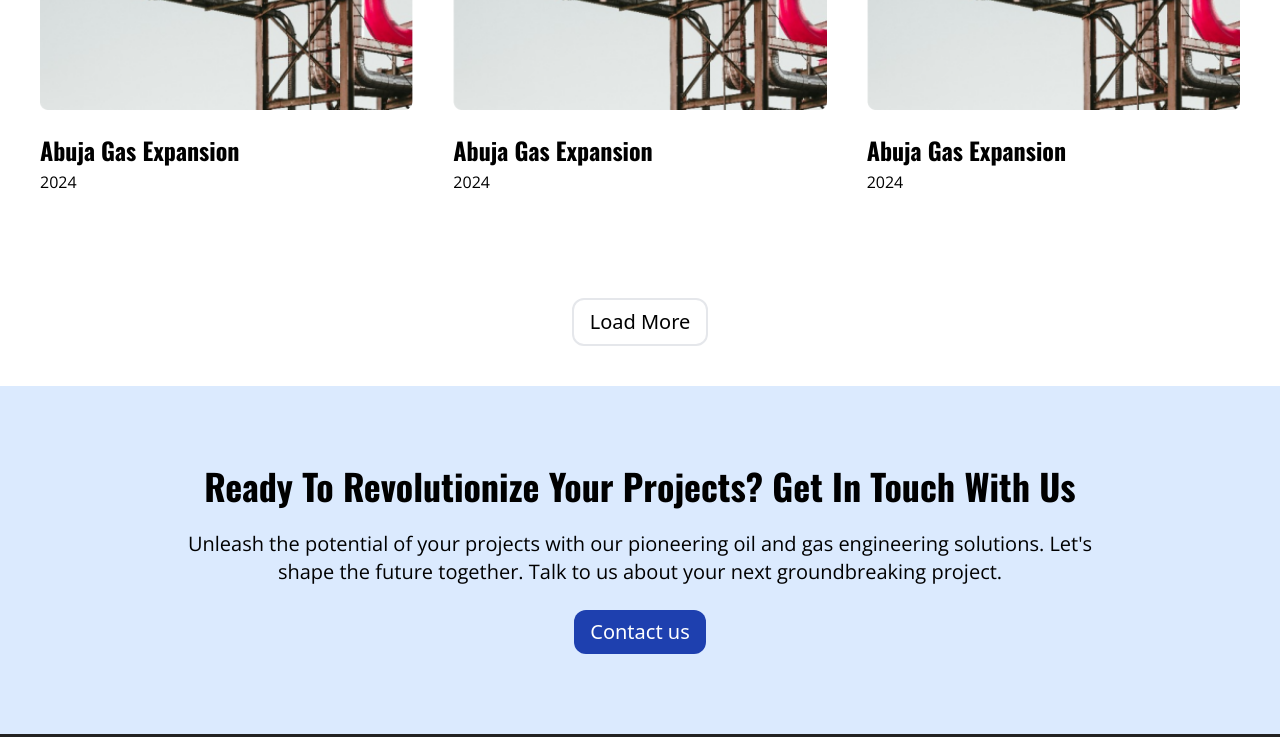
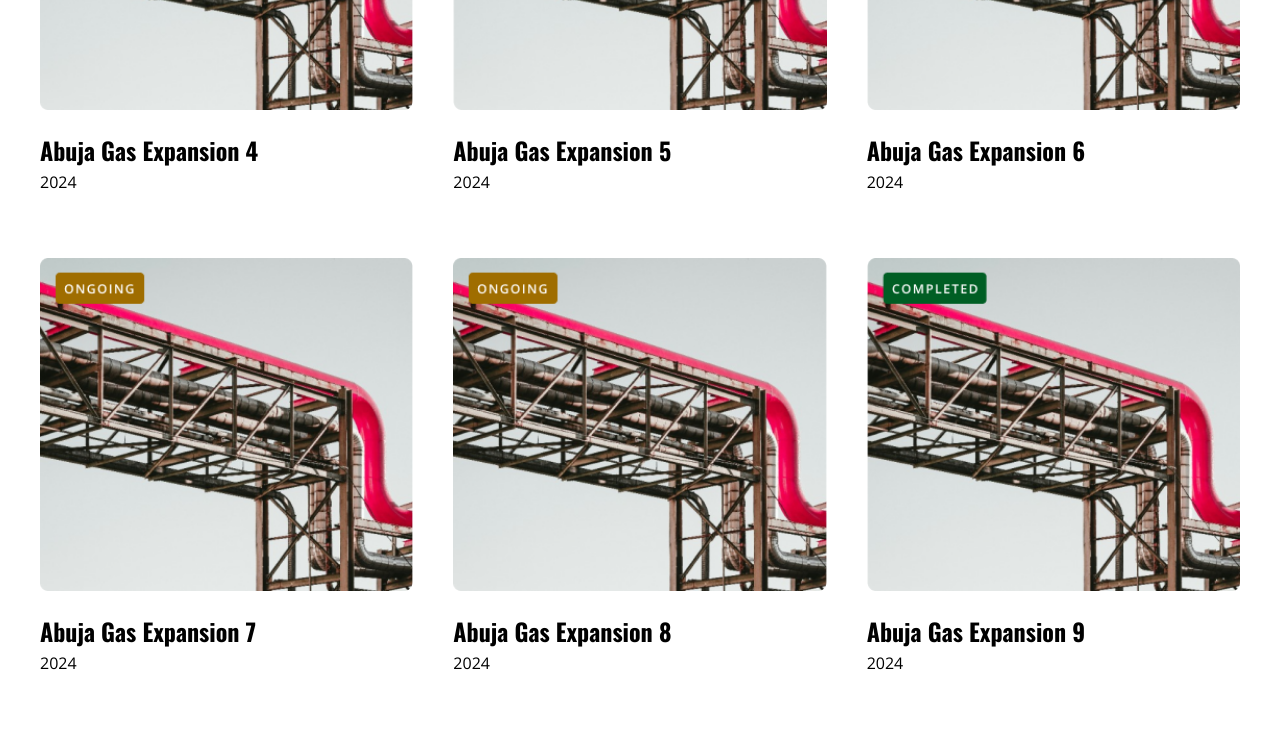
Before and after one commit to paddinghq/gasfleet-website-new, a Nuxt app: page /projects in a window 1280 px wide. Shown: the part 1400-2137 px from the top of the page. Built offline with nearby package versions, Linux system fonts and the light colour scheme.

Commit message:
fix: dynamic page

```diff
--- a/components/All.vue
+++ b/components/All.vue
@@ -1,67 +1,29 @@
+<script setup>
+import { projects } from "../store/projects";
+</script>
+
 <template>
-    <div class="grid grid-cols-3 gap-10 p-10 ">
-      <div
-        v-for="(item, index) in mappedArray"
-        :key="index"
-        class="cursor-pointer"
-      >
-        <NuxtImg :src="item.NuxtImg" :alt="item.alt" class="w-full" />
-        <div class="my-6">
-          <h2 class="text-2xl font-bold">{{ item.name }}</h2>
-          <p class="mt-1">{{ item.year }}</p>
-        </div>
+  <div>
+    <div class="grid grid-cols-3 gap-10 p-10">
+      <div v-for="(project, id) in projects" :key="id" class="cursor-pointer">
+        <NuxtLink :to="`/projects/${project.id}`">
+          <NuxtImg :src="project.NuxtImg" :alt="project.alt" class="w-full" />
+          <div class="my-6">
+            <h2 class="text-2xl font-bold">
+              {{ project.name }} <span>{{ project.id }}</span>
+            </h2>
+            <p class="mt-1">{{ project.year }}</p>
+          </div>
+        </NuxtLink>
       </div>
     </div>
-  </template>
 
-  <script setup>
-  import { ref, computed } from "vue";
-
-  const myArray = ref([
-    {
-      NuxtImg: "/image/project-2.png",
-      name: "Abuja Gas Expansion",
-      year: "2024",
-      alt: "project",
-    },
-    {
-      NuxtImg: "/image/project-1.png",
-      name: "Abuja Gas Expansion",
-      year: "2024",
-      alt: "project",
-    },
-    {
-      NuxtImg: "/image/project-1.png",
-      name: "Abuja Gas Expansion",
-      year: "2024",
-      alt: "project",
-    },
-    {
-      NuxtImg: "/image/project-1.png",
-      name: "Abuja Gas Expansion",
-      year: "2024",
-      alt: "project",
-    },
-    {
-      NuxtImg: "/image/project-2.png",
-      name: "Abuja Gas Expansion",
-      year: "2024",
-      alt: "project",
-    },
-    {
-      NuxtImg: "/image/project-2.png",
-      name: "Abuja Gas Expansion",
-      year: "2024",
-      alt: "project",
-    },
-
-  ]);
-
-  const mappedArray = computed(() => {
-    return myArray.value.map((item) => {
-      return { ...item, name: item.name };
-    });
-  });
-  </script>
-
-  <style scoped></style>
+    <div class="flex justify-center my-10">
+      <button
+        class="py-2 px-4 text-black border-2 text-xl rounded-xl hover:bg-blue-300 transition-all cursor-pointer"
+      >
+        Load More
+      </button>
+    </div>
+  </div>
+</template>
--- a/components/Completed.vue
+++ b/components/Completed.vue
@@ -1,67 +1,19 @@
+<script setup>
+import { projects } from "../store/projects";
+</script>
+
 <template>
-    <div class="grid grid-cols-3 gap-10 p-10 ">
-      <div
-        v-for="(item, index) in mappedArray"
-        :key="index"
-        class="cursor-pointer"
-      >
-        <NuxtImg :src="item.NuxtImg" :alt="item.alt" class="w-full" />
+  <div class="grid grid-cols-3 gap-10 p-10">
+    <div v-for="(project, id) in projects" :key="id" class="cursor-pointer"  :class="project.status === 'COMPLETED' ? 'block' : 'hidden'">
+      <NuxtLink :to="`/projects/${project.id}`">
+        <NuxtImg :src="project.NuxtImg" :alt="project.alt" class="w-full" />
         <div class="my-6">
-          <h2 class="text-2xl font-bold">{{ item.name }}</h2>
-          <p class="mt-1">{{ item.year }}</p>
+          <h2 class="text-2xl font-bold">
+            {{ project.name }} <span>{{ project.id }}</span>
+          </h2>
+          <p class="mt-1">{{ project.year }}</p>
         </div>
-      </div>
+      </NuxtLink>
     </div>
-  </template>
-
-  <script setup>
-  import { ref, computed } from "vue";
-
-  const myArray = ref([
-    {
-      NuxtImg: "/image/project-2.png",
-      name: "Abuja Gas Expansion",
-      year: "2024",
-      alt: "project",
-    },
-    {
-      NuxtImg: "/image/project-2.png",
-      name: "Abuja Gas Expansion",
-      year: "2024",
-      alt: "project",
-    },
-    {
-      NuxtImg: "/image/project-2.png",
-      name: "Abuja Gas Expansion",
-      year: "2024",
-      alt: "project",
-    },
-    {
-      NuxtImg: "/image/project-2.png",
-      name: "Abuja Gas Expansion",
-      year: "2024",
-      alt: "project",
-    },
-    {
-      NuxtImg: "/image/project-2.png",
-      name: "Abuja Gas Expansion",
-      year: "2024",
-      alt: "project",
-    },
-    {
-      NuxtImg: "/image/project-2.png",
-      name: "Abuja Gas Expansion",
-      year: "2024",
-      alt: "project",
-    },
-
-  ]);
-
-  const mappedArray = computed(() => {
-    return myArray.value.map((item) => {
-      return { ...item, name: item.name };
-    });
-  });
-  </script>
-
-  <style scoped></style>
+  </div>
+</template>
--- a/components/Ongoing.vue
+++ b/components/Ongoing.vue
@@ -1,67 +1,19 @@
+<script setup>
+import { projects } from "../store/projects";
+</script>
+
 <template>
-    <div class="grid grid-cols-3 gap-10 p-10 ">
-      <div
-        v-for="(item, index) in mappedArray"
-        :key="index"
-        class="cursor-pointer"
-      >
-        <NuxtImg :src="item.NuxtImg" :alt="item.alt" class="w-full" />
+  <div class="grid grid-cols-3 gap-10 p-10">
+    <div v-for="(project, id) in projects" :key="id" class="cursor-pointer" :class="project.status === 'COMPLETED' ? 'hidden' : 'block'">
+      <NuxtLink :to="`/projects/${project.id}`">
+        <NuxtImg :src="project.NuxtImg" :alt="project.alt" class="w-full" />
         <div class="my-6">
-          <h2 class="text-2xl font-bold">{{ item.name }}</h2>
-          <p class="mt-1">{{ item.year }}</p>
+          <h2 class="text-2xl font-bold">
+            {{ project.name }} <span>{{ project.id }}</span>
+          </h2>
+          <p class="mt-1">{{ project.year }}</p>
         </div>
-      </div>
+      </NuxtLink>
     </div>
-  </template>
-
-  <script setup>
-  import { ref, computed } from "vue";
-
-  const myArray = ref([
-    {
-      NuxtImg: "/image/project-1.png",
-      name: "Abuja Gas Expansion",
-      year: "2024",
-      alt: "project",
-    },
-    {
-      NuxtImg: "/image/project-1.png",
-      name: "Abuja Gas Expansion",
-      year: "2024",
-      alt: "project",
-    },
-    {
-      NuxtImg: "/image/project-1.png",
-      name: "Abuja Gas Expansion",
-      year: "2024",
-      alt: "project",
-    },
-    {
-      NuxtImg: "/image/project-1.png",
-      name: "Abuja Gas Expansion",
-      year: "2024",
-      alt: "project",
-    },
-    {
-      NuxtImg: "/image/project-1.png",
-      name: "Abuja Gas Expansion",
-      year: "2024",
-      alt: "project",
-    },
-    {
-      NuxtImg: "/image/project-1.png",
-      name: "Abuja Gas Expansion",
-      year: "2024",
-      alt: "project",
-    },
-
-  ]);
-
-  const mappedArray = computed(() => {
-    return myArray.value.map((item) => {
-      return { ...item, name: item.name };
-    });
-  });
-  </script>
-
-  <style scoped></style>
+  </div>
+</template>
--- a/nuxt.config.ts
+++ b/nuxt.config.ts
@@ -7,6 +7,7 @@ export default defineNuxtConfig({
   app: {
     pageTransition: { name: 'page', mode: 'out-in' }
   },
+
   // image: {
   //   quality: 100,
   // }
--- a/pages/projects/singleProject.vue
+++ b/pages/projects/[id].vue
@@ -1,3 +1,14 @@
+<script setup>
+import { projects } from "@/store/projects"
+import { ref, computed } from 'vue';
+import { useRouter } from 'vue-router';
+
+const router = useRouter();
+const projectId = ref(router.currentRoute.value.params.id);
+
+const project = computed(() => projects.find(project => project.id === parseInt(projectId.value)));
+</script>
+
 <template>
   <div>
     <div class="relative bg-[#f1f1f1]">
@@ -15,7 +26,7 @@
         class="text-white absolute top-[44%] left-[40%] transform -translate-x-1/2 -translate-y-1/2"
       >
         <h1 class="font-bold mt-5 text-5xl">
-          Spurline Gas Pipeline Construction to Apex Industries
+          Spurline Gas Pipeline Construction to Apex Industries <span>{{ project.id }}</span>
         </h1>
         <p class="text-[1.2rem]">
           We are committed to providing our clients with comprehensive and
@@ -63,7 +74,7 @@
         </div>
         <hr class="border-2 my-3 border-[#333333]" />
 
-        <div class="flex flex-row w-full gap-10 mt-10">
+        <div class="flex flex-row w-full gap-10 my-10">
           <div class="w-[70%]">
             <h1
               class="text-[#205FAD] font-oswald text-4xl font-semibold leading-10 tracking-tighter"
@@ -87,7 +98,7 @@
               local companies, led by our company as the main contractor. The
               project was supported by the Nigerian government, the Nigerian
               National Petroleum Corporation (NNPC), and the local communities.
-              <br />
+              <br /> <br>
               The project objectives were to:
             </p>
             <ul class="list-disc ml-10">
@@ -111,9 +122,9 @@
           </div>
           <div class="w-[30%]">
             <NuxtImg
-              class="w-[500px] h-[470px] border-r-[10px] border- border-[#205FAD] border-t-[10px]"
+              class="w-full h-full object-cover"
               alt="single-project-image"
-              src="/single.jpeg"
+              src="/single.png"
             />
           </div>
         </div>
@@ -227,7 +238,7 @@
                 <h4
                   class="font-oswald font-semibold text-white text-3xl leading-8 tracking-wider"
                 >
-                  Abuja Gas Plant Expansion
+                {{ project.name }} {{ project.id }}
                 </h4>
                 <div class="mt-4">
                   <p
@@ -246,7 +257,7 @@
                 <h4
                   class="font-oswald font-semibold text-white text-3xl leading-8 tracking-wider"
                 >
-                  Abuja Gas Plant Expansion
+                  {{ project.name }} {{ project.id }}
                 </h4>
                 <div class="mt-4">
                   <p
@@ -263,13 +274,3 @@
     </div>
   </div>
 </template>
-
-<script>
-export default {
-  setup() {
-    return {};
-  },
-};
-</script>
-
-<style scoped></style>
--- a/pages/projects/index.vue
+++ b/pages/projects/index.vue
@@ -69,14 +69,6 @@ const activateTab = (tab) => {
 
     <component class="container mx-auto" :is="activeComponent" />
 
-    <div class="flex justify-center my-10">
-      <button
-        class="py-2 px-4 text-black border-2 text-xl rounded-xl hover:bg-blue-300 transition-all cursor-pointer"
-      >
-        Load More
-      </button>
-    </div>
-
     <div class="bg-blue-100 mt-5 py-10">
       <div class="container mx-auto py-10 text-center">
         <h2 class="font-bold text-4xl capitalize">
--- /dev/null
+++ b/store/projects.js
@@ -0,0 +1,98 @@
+export const projects = [
+  {
+    id: 1,
+    NuxtImg: "/image/project-2.png",
+    status: 'COMPLETED',
+    name: "Abuja Gas Expansion",
+    year: "2024",
+    alt: "project ",
+  },
+  {
+    id: 2,
+    NuxtImg: "/image/project-1.png",
+    status: 'ONGOING',
+    name: "Abuja Gas Expansion",
+    year: "2024",
+    alt: "project",
+  },
+  {
+    id: 3,
+    NuxtImg: "/image/project-1.png",
+    status: 'ONGOING',
+    name: "Abuja Gas Expansion",
+    year: "2024",
+    alt: "project",
+  },
+  {
+    id: 4,
+    NuxtImg: "/image/project-1.png",
+    status: 'ONGOING',
+    name: "Abuja Gas Expansion",
+    year: "2024",
+    alt: "project",
+  },
+  {
+    id: 5,
+    NuxtImg: "/image/project-2.png",
+    status: 'COMPLETED',
+    name: "Abuja Gas Expansion",
+    year: "2024",
+    alt: "project",
+  },
+  {
+    id: 6,
+    NuxtImg: "/image/project-2.png",
+    status: 'COMPLETED',
+    name: "Abuja Gas Expansion",
+    year: "2024",
+    alt: "project",
+  },
+  {
+    id: 7,
+    NuxtImg: "/image/project-1.png",
+    status: 'ONGOING',
+    name: "Abuja Gas Expansion",
+    year: "2024",
+    alt: "project",
+  },
+  {
+    id: 8,
+    NuxtImg: "/image/project-1.png",
+    status: 'ONGOING',
+    name: "Abuja Gas Expansion",
+    year: "2024",
+    alt: "project",
+  },
+  {
+    id: 9,
+    NuxtImg: "/image/project-2.png",
+    status: 'COMPLETED',
+    name: "Abuja Gas Expansion",
+    year: "2024",
+    alt: "project",
+  },
+  {
+    id: 10,
+    NuxtImg: "/image/project-2.png",
+    status: 'COMPLETED',
+    name: "Abuja Gas Expansion",
+    year: "2024",
+    alt: "project",
+  },
+  {
+    id: 11,
+    NuxtImg: "/image/project-2.png",
+    status: 'COMPLETED',
+    name: "Abuja Gas Expansion",
+    year: "2024",
+    alt: "project",
+  },
+  {
+    id: 12,
+    NuxtImg: "/image/project-1.png",
+    status: 'ONGOING',
+    name: "Abuja Gas Expansion",
+    year: "2024",
+    alt: "project",
+  },
+];
```
Also changed, not shown: public/single.png (added).
